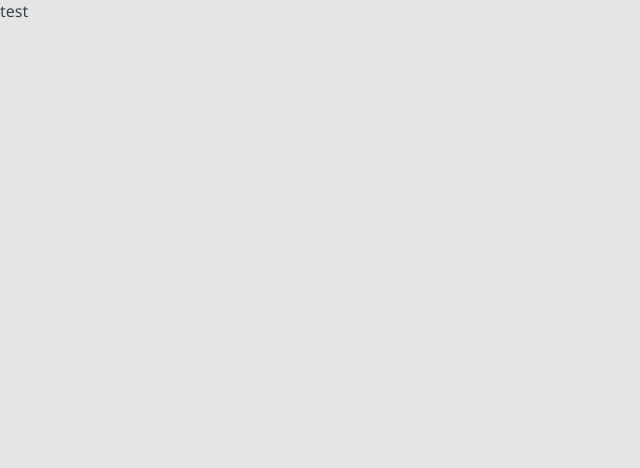
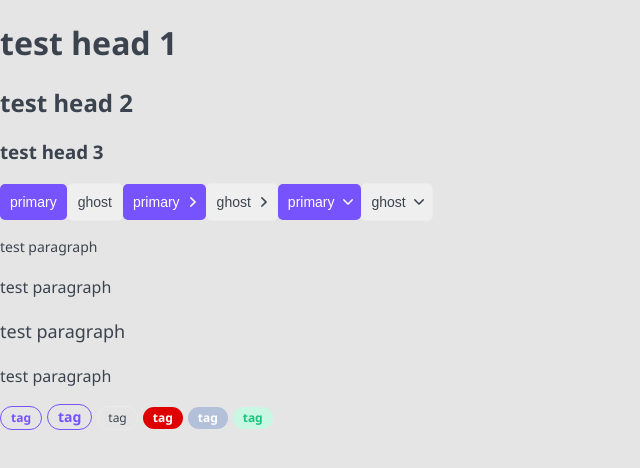
Before and after one commit to maksym-rakomin/next-ts-demo-app, a Next.js app: page / in a window 1280 px wide. Shown: the top 468 px of the page, without its empty margins (0-640 px from the left). Built offline with nearby package versions, Linux system fonts and the light colour scheme.

Commit message:
implement tag component

```diff
--- /dev/null
+++ b/components/Tag/Tag.module.css
@@ -0,0 +1,41 @@
+.tag {
+    display: inline-block;
+    box-sizing: border-box;
+    margin-right: 5px;
+    border-radius: 20px;
+}
+
+.s {
+    padding: 5px 10px;
+    font-size: 12px;
+    line-height: 12px;
+}
+.m {
+    padding: 5px 10px;
+    font-size: 14px;
+    line-height: 14px;
+}
+.ghost {
+    border: 1px solid var(--gray-light);
+}
+.red {
+    background: #DE0000;
+    color: var(--white);
+    font-weight: bold;
+}
+.gray {
+    background: #B3C0D9;
+    color: var(--white);
+    font-weight: bold;
+}
+.green {
+    background: var(--green-light);
+    color: var(--green);
+    font-weight: bold;
+}
+.primary {
+    background: none;
+    color: var(--primary);
+    font-weight: bold;
+    border: 1px solid var(--primary);
+}
--- /dev/null
+++ b/components/Tag/Tag.tsx
@@ -0,0 +1,46 @@
+import {TagProps} from "./Tag.props";
+import styles from './Tag.module.css';
+import cn from "classnames";
+
+export const Tag = ({ size = 'm', children, color = 'ghost', href, className, ...props }: TagProps): JSX.Element => {
+    const getSizeClass = size => {
+        switch (size) {
+            case 's':
+                return styles.s
+            case 'm':
+                return styles.m
+            default:
+                return styles.p
+        }
+    }
+
+    const getColorClass = color => {
+        switch (color) {
+            case 'ghost':
+                return styles.ghost
+            case 'red':
+                return styles.red
+            case 'gray':
+                return styles.gray
+            case 'green':
+                return styles.green
+            case 'primary':
+                return styles.primary
+            default:
+                return styles.ghost
+        }
+    }
+
+    return (
+        <div
+            className={cn(styles.tag, getSizeClass(size), getColorClass(color), className)}
+            {...props}
+        >
+            {
+                href
+                ? <a href={href}>{ children }</a>
+                : <>{ children }</>
+            }
+        </div>
+    )
+}
--- a/components/index.ts
+++ b/components/index.ts
@@ -1,2 +1,4 @@
 export * from './Htag/Htag'
 export * from './Button/Button'
+export * from './Ptag/Ptag'
+export * from './Tag/Tag'
--- a/pages/index.tsx
+++ b/pages/index.tsx
@@ -1,8 +1,33 @@
+import {Htag, Button, Ptag, Tag} from "../components";
+
 export default function Home(): JSX.Element {
 
 	return (
 		<div>
-			test
+			<Htag tag="h1">test head 1</Htag>
+			<Htag tag="h2">test head 2</Htag>
+			<Htag tag="h3">test head 3</Htag>
+
+			<Button appearance="primary" className="testClass">primary</Button>
+			<Button appearance="ghost">ghost</Button>
+
+			<Button appearance="primary" arrow="right">primary</Button>
+			<Button appearance="ghost" arrow="right">ghost</Button>
+
+			<Button appearance="primary" arrow="down">primary</Button>
+			<Button appearance="ghost" arrow="down">ghost</Button>
+
+			<Ptag size='s'>test paragraph</Ptag>
+			<Ptag size='m'>test paragraph</Ptag>
+			<Ptag size='l'>test paragraph</Ptag>
+			<Ptag>test paragraph</Ptag>
+
+			<Tag href='#' size="s" color="primary">tag</Tag>
+			<Tag href='#' size="m" color="primary">tag</Tag>
+			<Tag size="s" color="ghost">tag</Tag>
+			<Tag href='#' size="s" color="red">tag</Tag>
+			<Tag size="s" color="gray">tag</Tag>
+			<Tag size="s" color="green">tag</Tag>
 		</div>
 	);
 }
```
Also changed, not shown: components/Tag/Tag.props.ts (added, +8 -0 lines).
